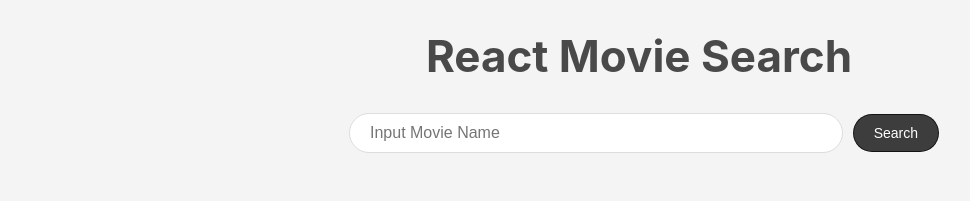
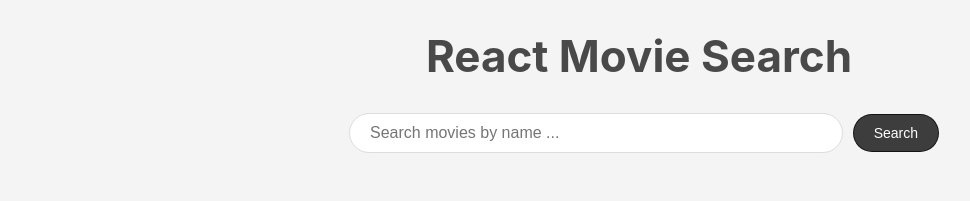
Before and after one commit to khan-ngo/react-movie-search, a React (Create React App) app: page / in a window 1280 px wide. Shown: the top 201 px of the page, without its empty margins (1-971 px from the left). Built offline with nearby package versions, Linux system fonts and the light colour scheme.

Commit message:
Updates README

```diff
--- a/src/Components/searchmovies.js
+++ b/src/Components/searchmovies.js
@@ -15,6 +15,7 @@ export default function SearchMovies() {
     try {
       const res = await fetch(url);
       const data = await res.json();
+      console.log(data.results);
       setMovies(data.results);
     } catch (err) {
       console.error(err);
@@ -29,7 +30,7 @@ export default function SearchMovies() {
           className="input"
           type="text"
           name="query"
-          placeholder="Input Movie Name"
+          placeholder="Search movies by name ..."
           value={query}
           onChange={(e) => setQuery(e.target.value)}
         />
```
Also changed, not shown: 2 other files (tests, documents, lock files or other folders).
